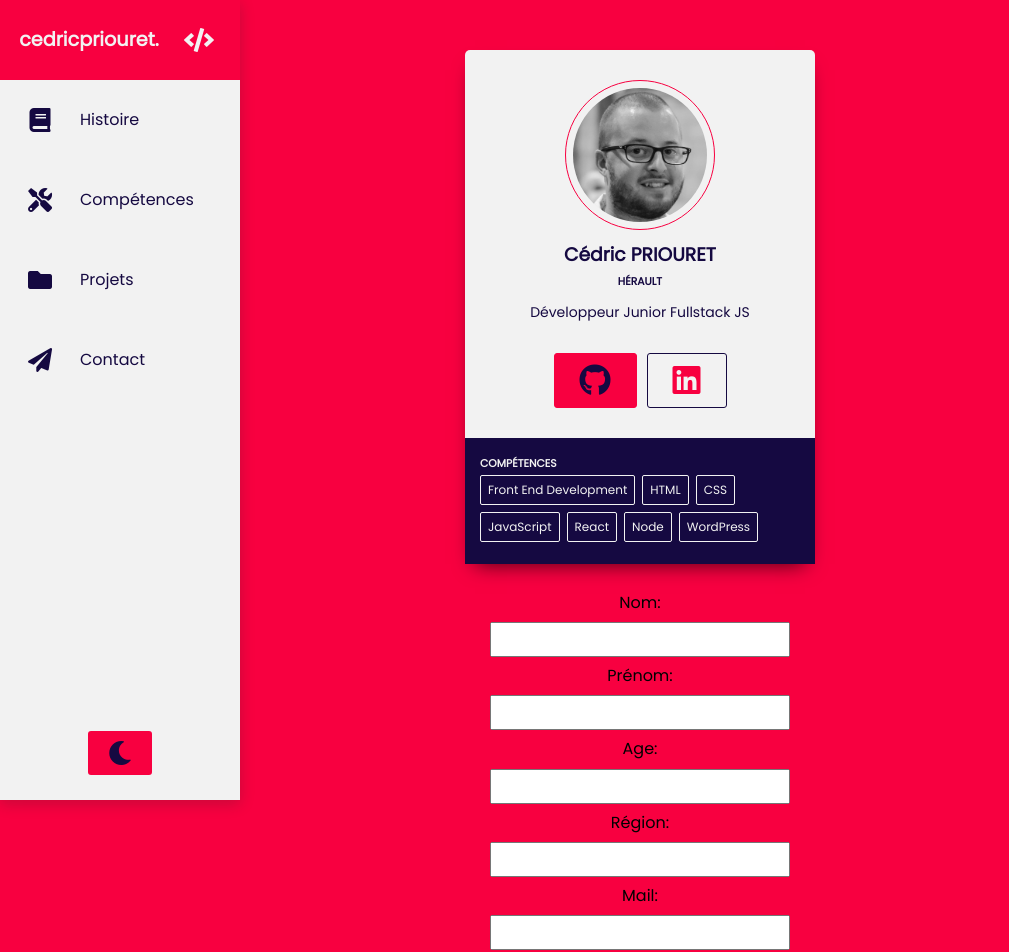
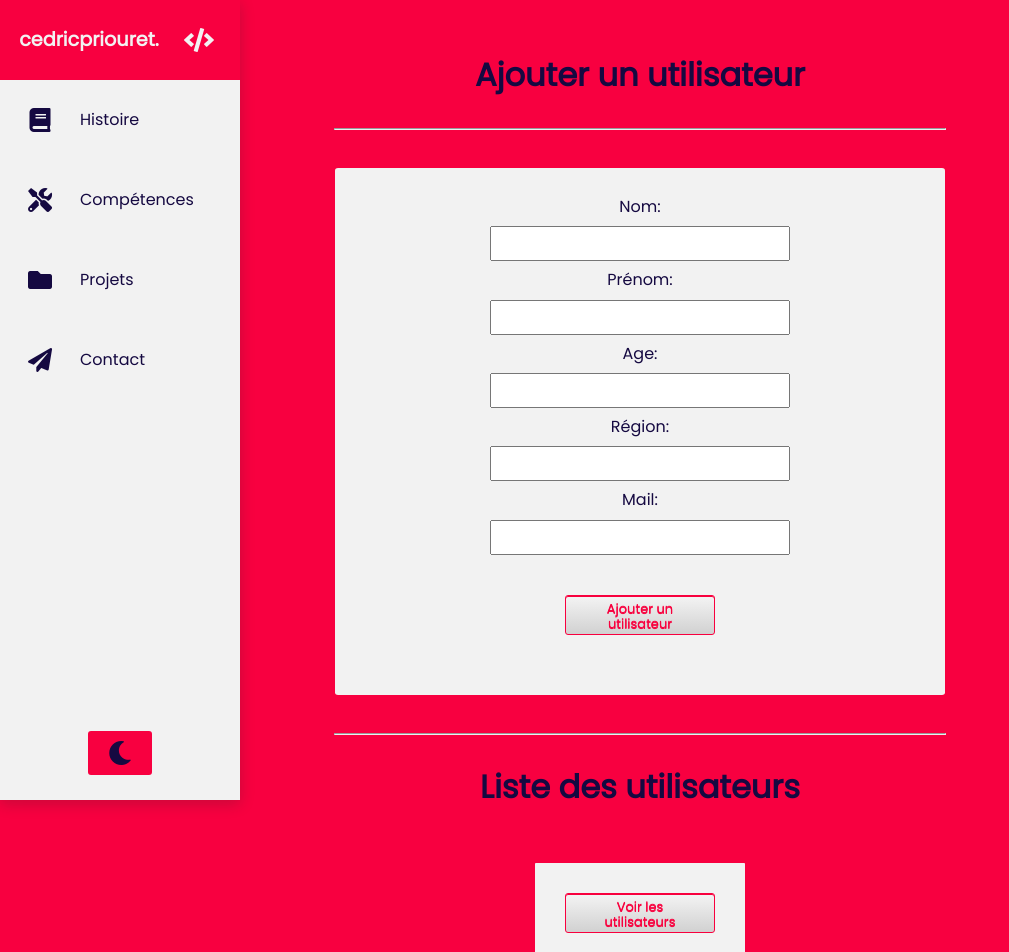
Before and after one commit to CedricPriouret/checkpoint4-cedricpriouret-front, a React (Create React App) app: page /users in a window 1280 px wide. Shown: the top 952 px of the page, without its empty margins (0-1009 px from the left). Built offline with nearby package versions, Linux system fonts and the light colour scheme.

Commit message:
add routing and styling user list, all done for this monday

```diff
--- a/src/App.jsx
+++ b/src/App.jsx
@@ -1,4 +1,5 @@
 import React from "react";
+import { BrowserRouter as Router, Switch, Route } from "react-router-dom";
 import "./components/Home/css/style.css";
 import "./normalize.css";
 // import Header from "./components/Home/Header";
@@ -12,9 +13,13 @@ function App() {
     <div className="App">
       {/* <Header /> */}
       <Navbar />
-      <Main />
-      <Users />
       {/* <Footer /> */}
+      <Router>
+        <Switch>
+          <Route exact path="/" component={Main} />
+          <Route exact path="/users" component={Users} />
+        </Switch>
+      </Router>
     </div>
   );
 }
--- a/src/components/Manage/Users.jsx
+++ b/src/components/Manage/Users.jsx
@@ -83,7 +83,9 @@ function Users() {
   };
 
   return (
-    <div className="container-user">
+    <div className="container-create-user">
+      <h2>Ajouter un utilisateur</h2>
+      <hr />
       <div className="information">
         <label>Nom:</label>
         <input
@@ -124,8 +126,10 @@ function Users() {
           Ajouter un utilisateur
         </button>
       </div>
+      <hr />
       <div className="show-users">
-        <hr />
+        <h2>Liste des utilisateurs</h2>
+        <div className="container-user">
           <button type="button" className="btn-user" onClick={getUser}>
             Voir les utilisateurs
           </button>
@@ -167,6 +171,7 @@ function Users() {
           })}
         </div>
       </div>
+    </div>
   );
 }
 
--- a/src/components/Manage/css/style.css
+++ b/src/components/Manage/css/style.css
@@ -1,16 +1,30 @@
-.container-user {
+.container-create-user {
   margin: 30px;
   display: flex;
   flex-direction: column;
   justify-content: center;
+  align-items: center;
+}
+
+.container-create-user h2 {
+  color: #150941;
+  text-align: center;
+  font-size: xx-large;
+}
+
+.container-create-user label {
+  color: #150941;
 }
 
 .information {
   display: flex;
   flex-direction: column;
-  width: 100%;
-  justify-content: center;
   align-items: center;
+  background-color: #f2f2f2;
+  width: 50%;
+  margin: 30px;
+  padding: 30px;
+  border-radius: 0.5%;
 }
 
 .information label {
@@ -28,10 +42,29 @@
   width: 150px;
   height: 40px;
   margin: 30px;
+  box-shadow: inset 0px 1px 0px 0px #f8003e;
+  background: linear-gradient(to bottom, #f2f2f2 5%, #d1d1d1 100%);
+  background-color: #f2f2f2;
+  border-radius: 3px;
+  border: 1px solid #f8003e;
+  display: inline-block;
+  cursor: pointer;
+  color: #f8003e;
+  font-size: 13px;
+  padding: 6px 24px;
+  text-decoration: none;
+  text-shadow: 0px 1px 0px #f8003e;
 }
 
 .btn-user:hover {
   cursor: pointer;
+  background: linear-gradient(to bottom, #d1d1d1 5%, #f2f2f2 100%);
+  background-color: #d1d1d1;
+}
+
+.btn-user:active {
+  position: relative;
+  top: 1px;
 }
 
 hr {
@@ -44,13 +77,23 @@ hr {
   flex-direction: column;
 }
 
+.container-user {
+  display: flex;
+  flex-direction: column;
+  justify-content: center;
+  align-items: center;
+  background-color: #f2f2f2;
+  border-radius: 0.5%;
+  margin: 30px;
+}
+
 .container-list-user {
-  width: 40%;
+  display: flex;
+  width: 70%;
   height: auto;
-  border: 1px solid #f2f2f2;
+  color: #150941;
+  border-bottom: 1px solid #f8003e;
   margin: 10px;
-  padding: 10px;
-  display: flex;
 }
 
 .container-list-user h3 {
--- a/src/index.js
+++ b/src/index.js
@@ -1,11 +1,14 @@
 import React from "react";
 import ReactDOM from "react-dom";
 import "./index.css";
+import { BrowserRouter } from "react-router-dom";
 import App from "./App";
 
 ReactDOM.render(
   <React.StrictMode>
-    <App />
+    <BrowserRouter>
+      <App />
+    </BrowserRouter>
   </React.StrictMode>,
   document.getElementById("root")
 );
```
Also changed, not shown: 1 other file (tests, documents, lock files or other folders). Lines whose indentation alone changed are shown as unchanged.
